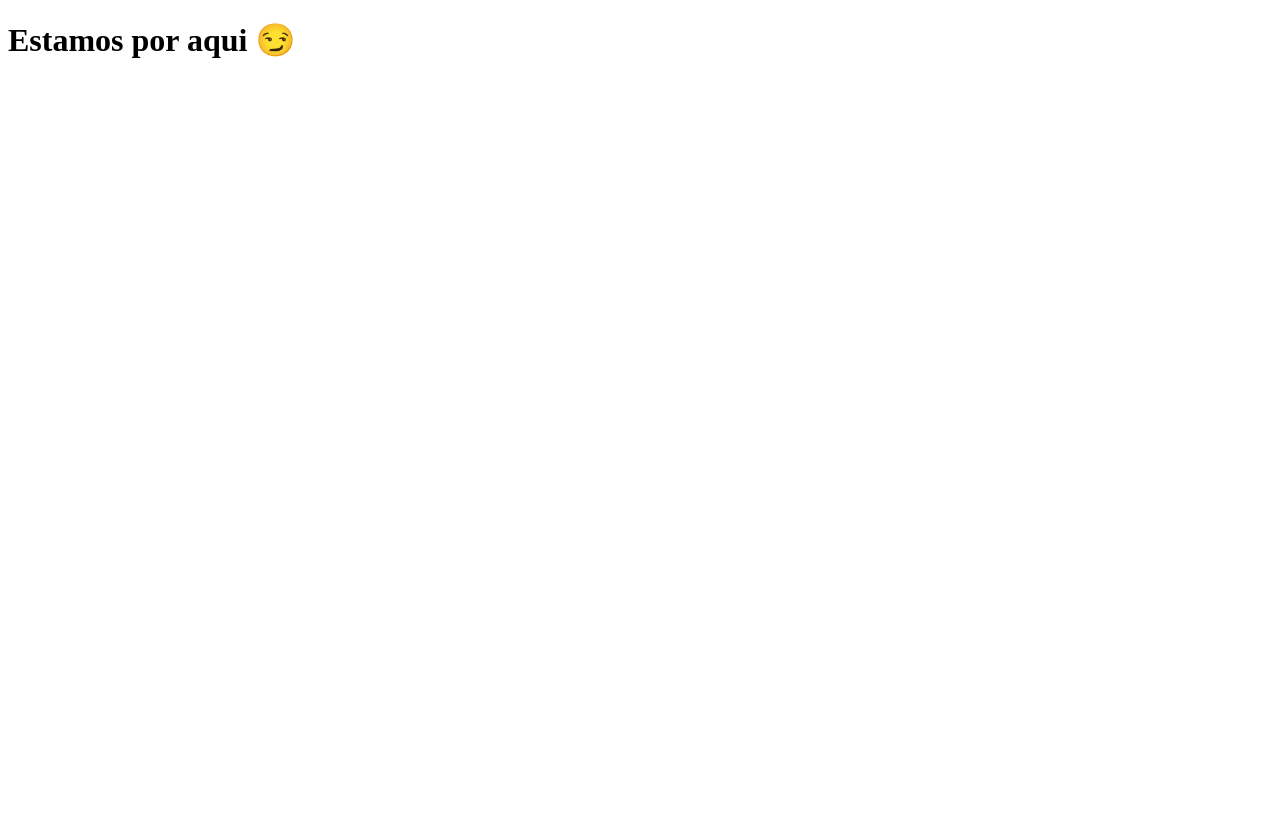
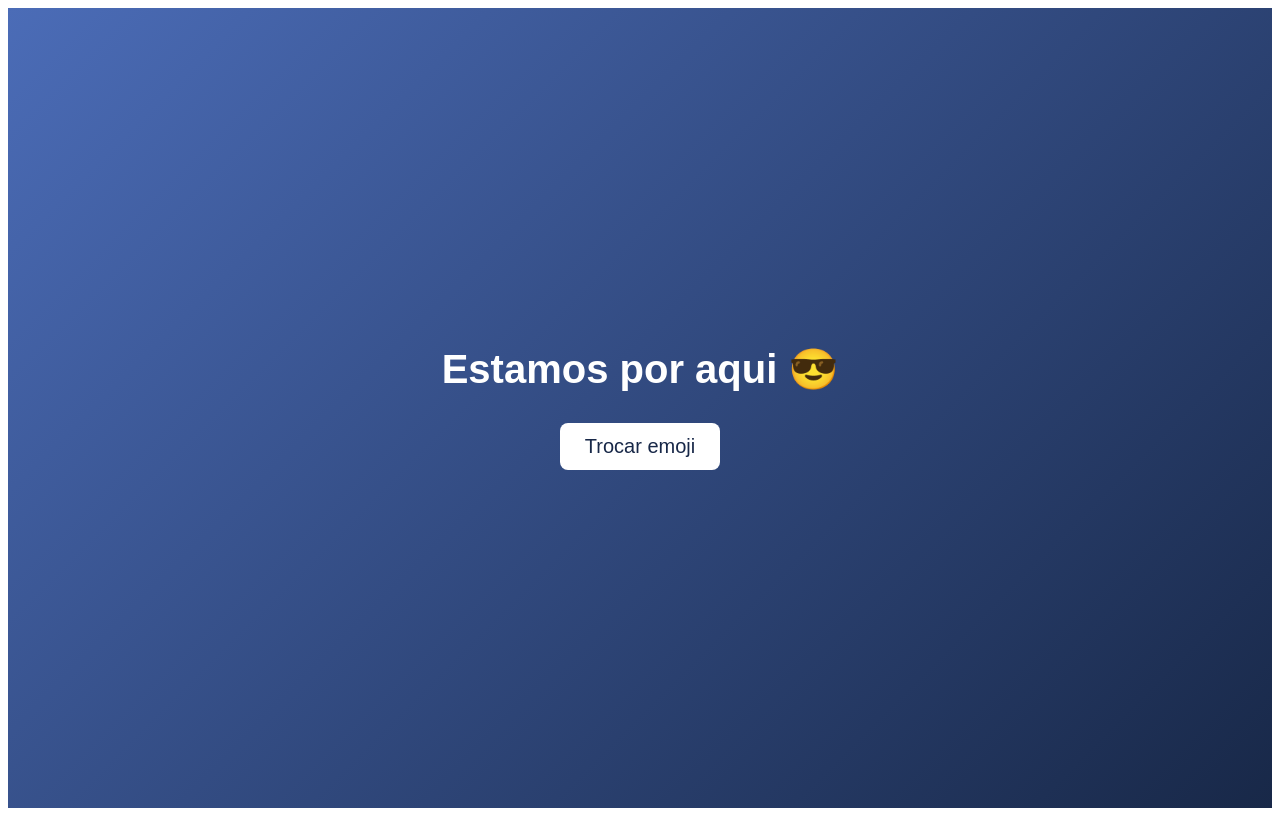
Before and after one commit to Geanderson-Ferreira/clone-tabnews, a Next.js app: page / in a window 1280 px wide. Built offline with nearby package versions, Linux system fonts and the light colour scheme.

Commit message:
Inserindo Sugestão do GPT

```diff
--- a/pages/index.js
+++ b/pages/index.js
@@ -1,5 +1,50 @@
+import { useState } from "react";
+
 function Home() {
-  return <h1>Estamos por aqui 😏</h1>;
+  const [emoji, setEmoji] = useState("😎");
+
+  const emojis = ["😎", "🚀", "✨", "🏨", "🤖", "😍", "🔥", "📱"];
+
+  function trocarEmoji() {
+    const sorteado = emojis[Math.floor(Math.random() * emojis.length)];
+    setEmoji(sorteado);
+  }
+
+  return (
+    <div
+      style={{
+        height: "100vh",
+        background: "linear-gradient(135deg,#4b6cb7,#182848)",
+        display: "flex",
+        flexDirection: "column",
+        gap: "30px",
+        justifyContent: "center",
+        alignItems: "center",
+        color: "white",
+        fontFamily: "Arial",
+      }}
+    >
+      <h1 style={{ fontSize: "40px", margin: 0 }}>
+        Estamos por aqui {emoji}
+      </h1>
+
+      <button
+        onClick={trocarEmoji}
+        style={{
+          padding: "12px 25px",
+          background: "white",
+          color: "#182848",
+          border: "none",
+          borderRadius: "8px",
+          fontSize: "20px",
+          cursor: "pointer",
+          transition: "0.2s",
+        }}
+      >
+        Trocar emoji
+      </button>
+    </div>
+  );
 }
 
 export default Home;
```
